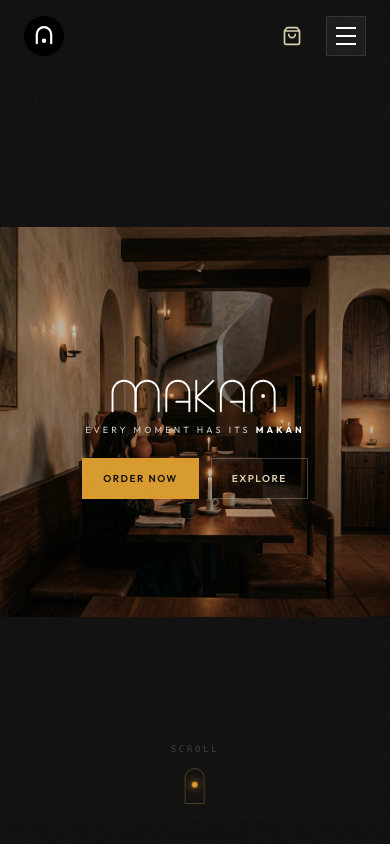
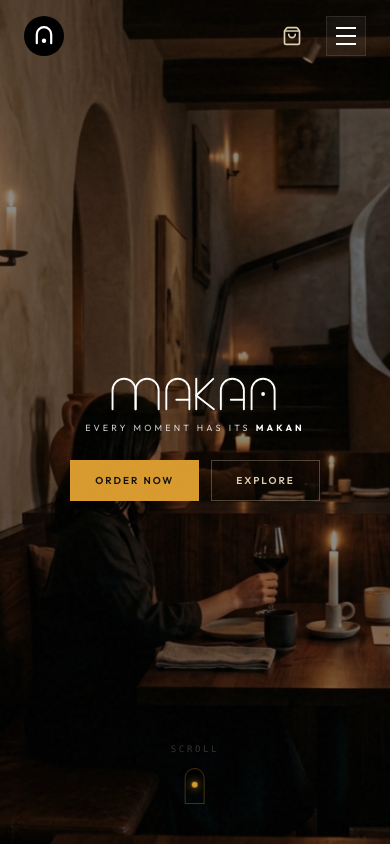
Before and after one commit to artomotivem5-alt/makan-22, a Next.js app: page / in a window 390 px wide. Shown: the top 844 px of the page. Built offline with nearby package versions, Linux system fonts and the light colour scheme.

Commit message:
Hero: restore natural image clean centered layout buttons side by side

```diff
--- a/src/components/hero.tsx
+++ b/src/components/hero.tsx
@@ -85,14 +85,14 @@
           />
         </div>
         {/* Mobile Background */}
-        <div className="block md:hidden w-full h-full relative bg-makan-black">
+        <div className="block md:hidden w-full h-full relative">
           <Image
             src="/hero_bg_mobile.png"
             alt="MAKAN sanctuary interior"
             fill
             priority
             sizes="100vw"
-            className="object-contain object-center brightness-[0.75]"
+            className="object-cover object-[30%_center] brightness-[0.55] scale-[1.04] animate-ken-burns"
           />
         </div>
       </div>
@@ -140,18 +140,18 @@
           </p>
         </div>
 
-        {/* Dual CTAs — always side by side */}
-        <div className="overflow-hidden mt-5 sm:mt-6 w-full sm:w-auto">
+        {/* Dual CTAs */}
+        <div className="overflow-hidden mt-6 sm:mt-8">
           <div className="hero-reveal-item flex flex-row gap-3 sm:gap-4 justify-center">
             <button
               onClick={handleScrollToMenu}
-              className="px-5 sm:px-8 py-3 sm:py-4 bg-ember-gold text-makan-black font-semibold text-[10px] sm:text-xs tracking-[0.15em] sm:tracking-[0.2em] uppercase transition-all duration-500 hover:bg-white hover:scale-105 shadow-lg shadow-ember-gold/15 hover:shadow-white/10 border border-ember-gold cursor-pointer"
+              className="px-6 sm:px-8 py-3 sm:py-4 bg-ember-gold text-makan-black font-semibold text-[10px] sm:text-xs tracking-[0.2em] uppercase transition-all duration-500 hover:bg-white hover:scale-105 shadow-lg shadow-ember-gold/15 border border-ember-gold cursor-pointer"
             >
               ORDER NOW
             </button>
             <button
               onClick={handleScrollToLounges}
-              className="px-5 sm:px-8 py-3 sm:py-4 bg-transparent text-plaster-sand hover:text-white font-semibold text-[10px] sm:text-xs tracking-[0.15em] sm:tracking-[0.2em] uppercase transition-all duration-500 hover:bg-white/5 hover:scale-105 border border-plaster-sand/30 hover:border-white/55 cursor-pointer"
+              className="px-6 sm:px-8 py-3 sm:py-4 bg-transparent text-plaster-sand hover:text-white font-semibold text-[10px] sm:text-xs tracking-[0.2em] uppercase transition-all duration-500 hover:bg-white/5 hover:scale-105 border border-plaster-sand/30 hover:border-white/55 cursor-pointer"
             >
               EXPLORE
             </button>
```
